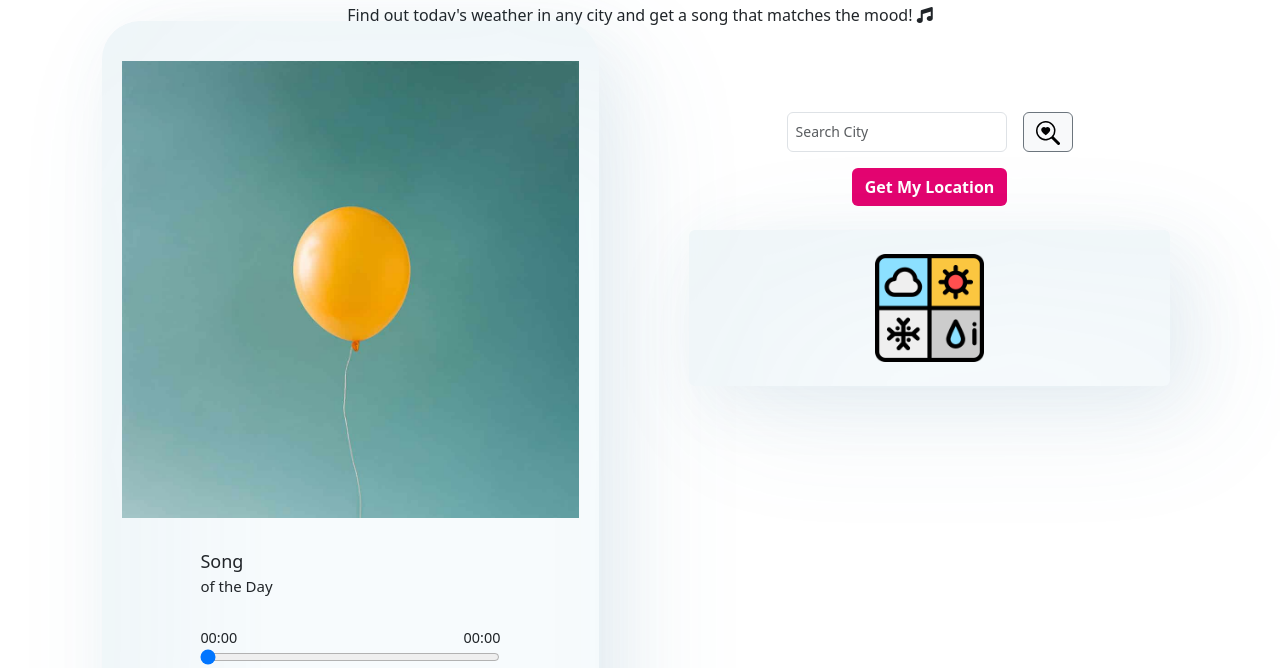
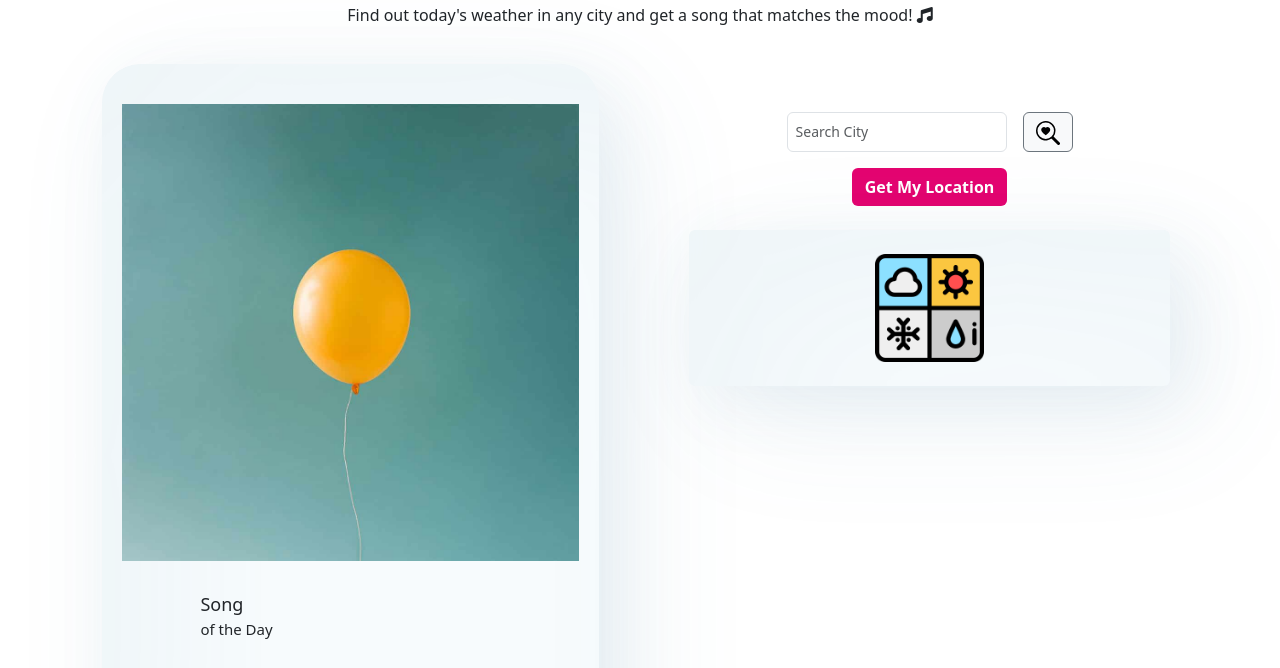
Before and after one commit to eva983/weather-song-recs, a website: page index.html in a window 1280 px wide. Shown: the part 53-721 px from the top of the page. Drawn offline with nearby package versions, Linux system fonts and the light colour scheme.

Commit message:
Update index.html

```diff
--- a/index.html
+++ b/index.html
@@ -32,7 +32,7 @@
 
         </p>
     </div>
-    <section class="content vh-100 d-flex ">
+    <section class="content d-flex ">
         <div class="container ">
             <div class="player-container d-flex">
             <div class="cover-container">
```
